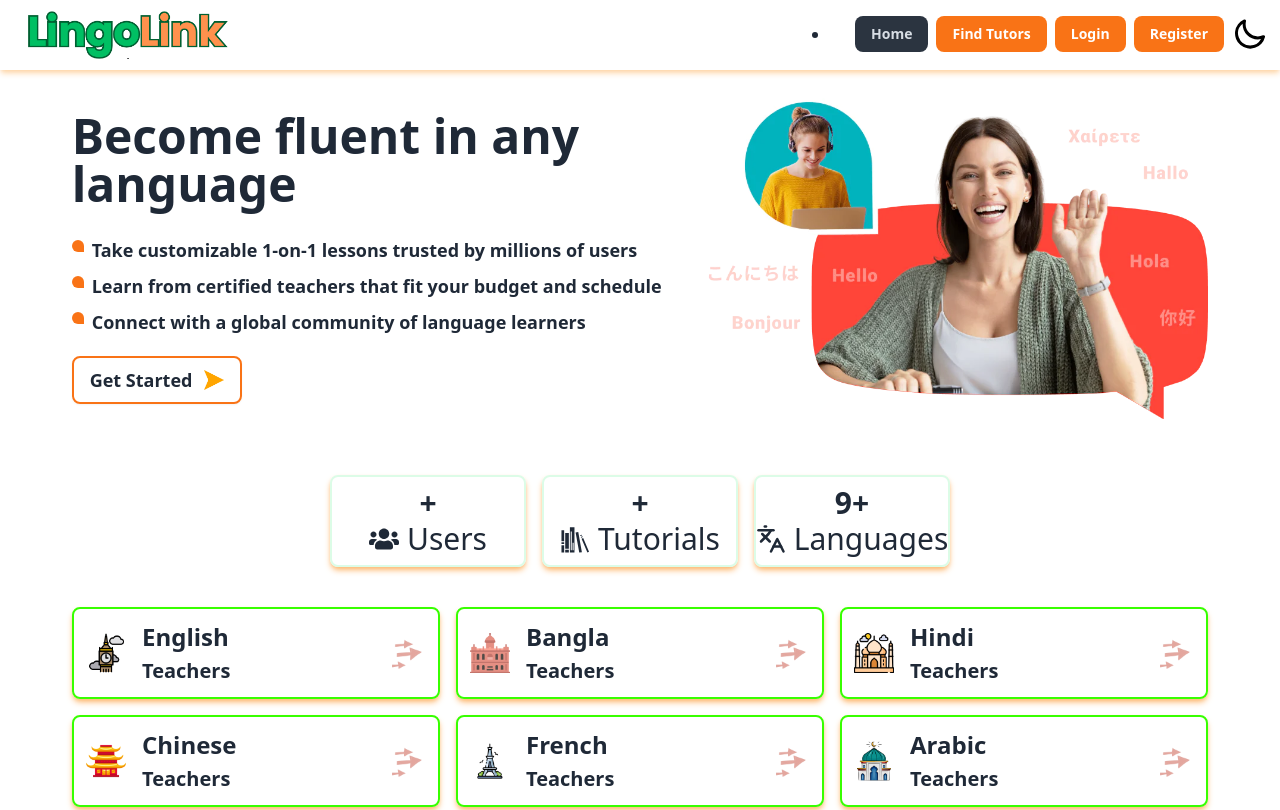
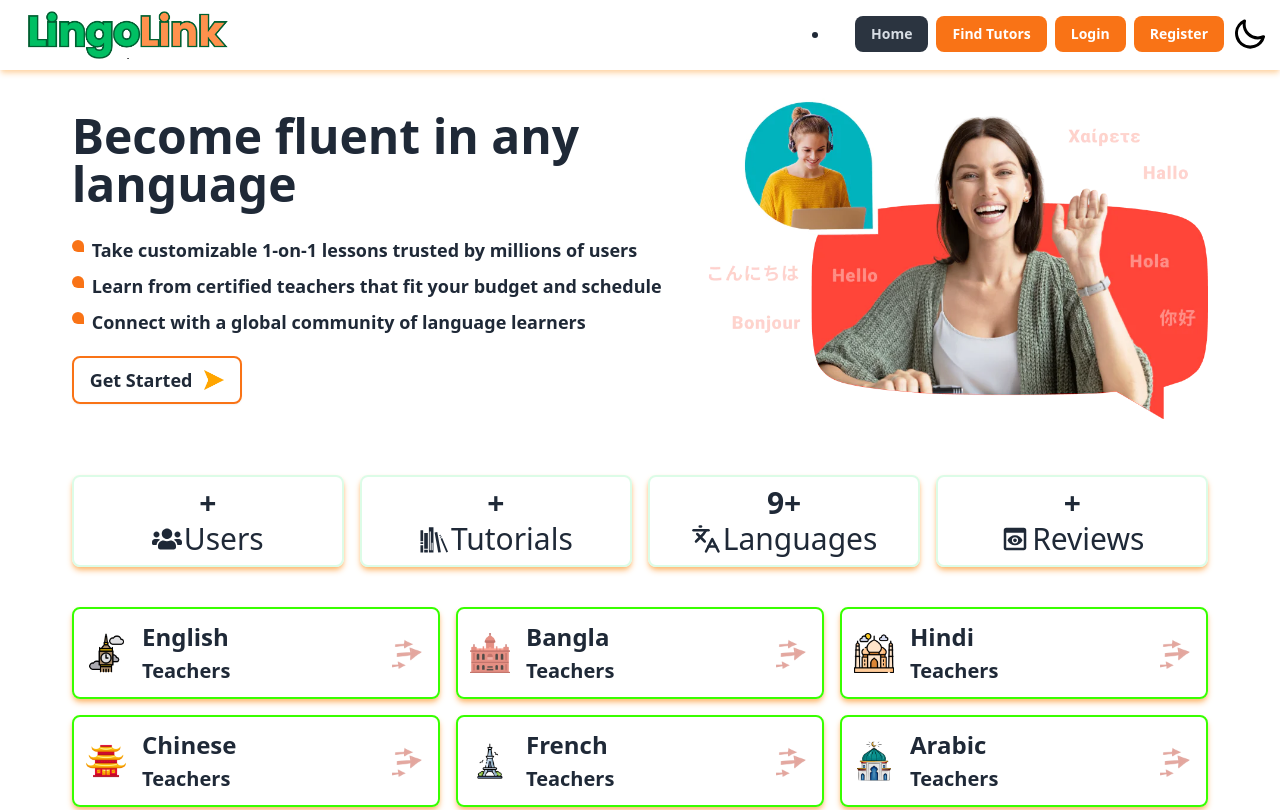
Before and after one commit to FaisalHasanEmon/lingoLink-client-side, a React (Vite) app: page / in a window 1280 px wide. Shown: the top 810 px of the page. Built offline with nearby package versions, Linux system fonts and the light colour scheme; no server answers.

Commit message:
Home page updateed

```diff
--- a/src/components/FindTutorsCards.jsx
+++ b/src/components/FindTutorsCards.jsx
@@ -22,7 +22,7 @@ const FindTutorsCards = ({ tutor, cameFrom = "nowhere", handleDelete }) => {
       data-aos="zoom-in-up"
       className="card bg-transparent  shadow-xl hover:scale-105 hover:duration-1000"
     >
-      <figure className="overflow-clip lg:w-[461px] lg:h-[307px]">
+      <figure className="overflow-clip lg:h-[307px]">
         <img
           className="w-full lg:h-full lg:object-cover "
           src={image}
@@ -53,20 +53,22 @@ const FindTutorsCards = ({ tutor, cameFrom = "nowhere", handleDelete }) => {
         </div>
 
         {/* Buttons */}
-        <div className="card-actions justify-end">
+        <div className="card-actions justify-end [&_button]:bg-orange-500 [&_button]:text-white ">
           {/* For My Tutorials Page */}
           {cameFrom === "myTutorials" ? (
             <>
               <Link>
                 <button
-                  className="btn btn-primary"
+                  className="btn  text-white hover:bg-green-500"
                   onClick={() => handleDelete(_id)}
                 >
                   Delete
                 </button>
               </Link>
               <Link to={`/my-tutorials/update/${_id}`}>
-                <button className="btn btn-primary">Update</button>
+                <button className="btn  text-white hover:bg-green-500">
+                  Update
+                </button>
               </Link>
             </>
           ) : (
@@ -77,7 +79,9 @@ const FindTutorsCards = ({ tutor, cameFrom = "nowhere", handleDelete }) => {
           {cameFrom === "nowhere" ? (
             <>
               <Link to={`/details/${_id}`}>
-                <button className="btn btn-primary">View Details</button>
+                <button className="btn  text-white hover:bg-green-500">
+                  View Details
+                </button>
               </Link>
             </>
           ) : (
@@ -89,14 +93,16 @@ const FindTutorsCards = ({ tutor, cameFrom = "nowhere", handleDelete }) => {
             <>
               <Link>
                 <button
-                  className="btn btn-primary"
+                  className="btn  text-white hover:bg-green-500"
                   onClick={() => handleDelete(_id)}
                 >
                   Delete
                 </button>
               </Link>
               <Link>
-                <button className="btn btn-primary">Review</button>
+                <button className="btn  text-white hover:bg-green-500">
+                  Review
+                </button>
               </Link>
             </>
           ) : (
--- a/src/pages/home/Home.jsx
+++ b/src/pages/home/Home.jsx
@@ -9,6 +9,7 @@ import { LuLanguages } from "react-icons/lu";
 import Aos from "aos";
 import "aos/dist/aos.css";
 import OurTutors from "../../components/OurTutors";
+import { MdPreview } from "react-icons/md";
 
 const Home = () => {
   // UseStates
@@ -33,7 +34,7 @@ const Home = () => {
       .get(`${serverDomain}/countUser&Tutorials`)
       .then((res) => setNumberOfUsersAndTutorials(res.data));
   }, []);
-
+  console.log(numberOfUsersAndTutorials);
   // Aos animation
   useEffect(() => {
     Aos.init({ duration: 1000 });
@@ -56,6 +57,11 @@ const Home = () => {
         state: "Languages",
         icon: <LuLanguages />,
       },
+      {
+        number: numberOfUsersAndTutorials?.total,
+        state: "Reviews",
+        icon: <MdPreview />,
+      },
     ] || [];
   // Function Showing the number of teacher in each category
   const tutorNumberInCategory = (tutor_language) => {
@@ -72,15 +78,15 @@ const Home = () => {
         <Banner></Banner>
       </div>
       {/* State Section */}
-      <section className="lg:w-6/12 mx-auto grid grid-cols-3 gap-2 lg:gap-4 *:border-2 *:border-green-100 *:rounded-lg mt-14 mb-10  *:shadow-orange-300 *:shadow-md ">
+      <section className="lg:w-11/12 mx-auto grid grid-cols-4 gap-2 lg:gap-4 *:border-2 *:border-green-100 *:rounded-lg mt-14 mb-10  *:shadow-orange-300 *:shadow-md ">
         {stats?.map((item, index) => (
           <div
             data-aos="zoom-in"
             key={index}
             className="flex flex-col items-center lg:*:text-3xl p-2 "
           >
-            <p className="font-bold">{item.number}+</p>
-            <p className="flex items-center gap-2">
+            <p className="text-base font-bold">{item.number}+</p>
+            <p className="text-sm flex items-center gap-[2px]">
               {item.icon} {item.state}
             </p>
           </div>
@@ -96,10 +102,10 @@ const Home = () => {
           >
             <div className="border-2 border-[#37ff00] hover:bg-orange-300 hover:scale-105 hover:shadow-green-300 hover:shadow-lg shadow-orange-300 shadow-md rounded-lg p-3 flex justify-between items-center ">
               <div className="flex justify-start items-center gap-2 md:gap-4">
-                <figure className="w-6 md:w-10">
+                <figure className="w-4 md:w-10">
                   <img className="w-full" src={category.language_logo} alt="" />
                 </figure>
-                <p className="text-lg md:text-2xl font-bold">
+                <p className="text-base md:text-2xl font-bold">
                   {category.language}
                   <br />
                   <span className="text-base md:text-xl font-semibold">
@@ -108,7 +114,7 @@ const Home = () => {
                 </p>
               </div>
               <div>
-                <figure className="w-6 md:w-10 ">
+                <figure className="w-4 md:w-10 ">
                   <img
                     className="w-full"
                     src="/language_category_logo/navigate_logo.gif"
--- a/src/routes/router.jsx
+++ b/src/routes/router.jsx
@@ -19,7 +19,7 @@ const router = createBrowserRouter([
   {
     path: "/",
     element: <RootLayout></RootLayout>,
-    errorElement: <Error></Error>,
+    // errorElement: <Error></Error>,
     children: [
       {
         path: "/",
```
